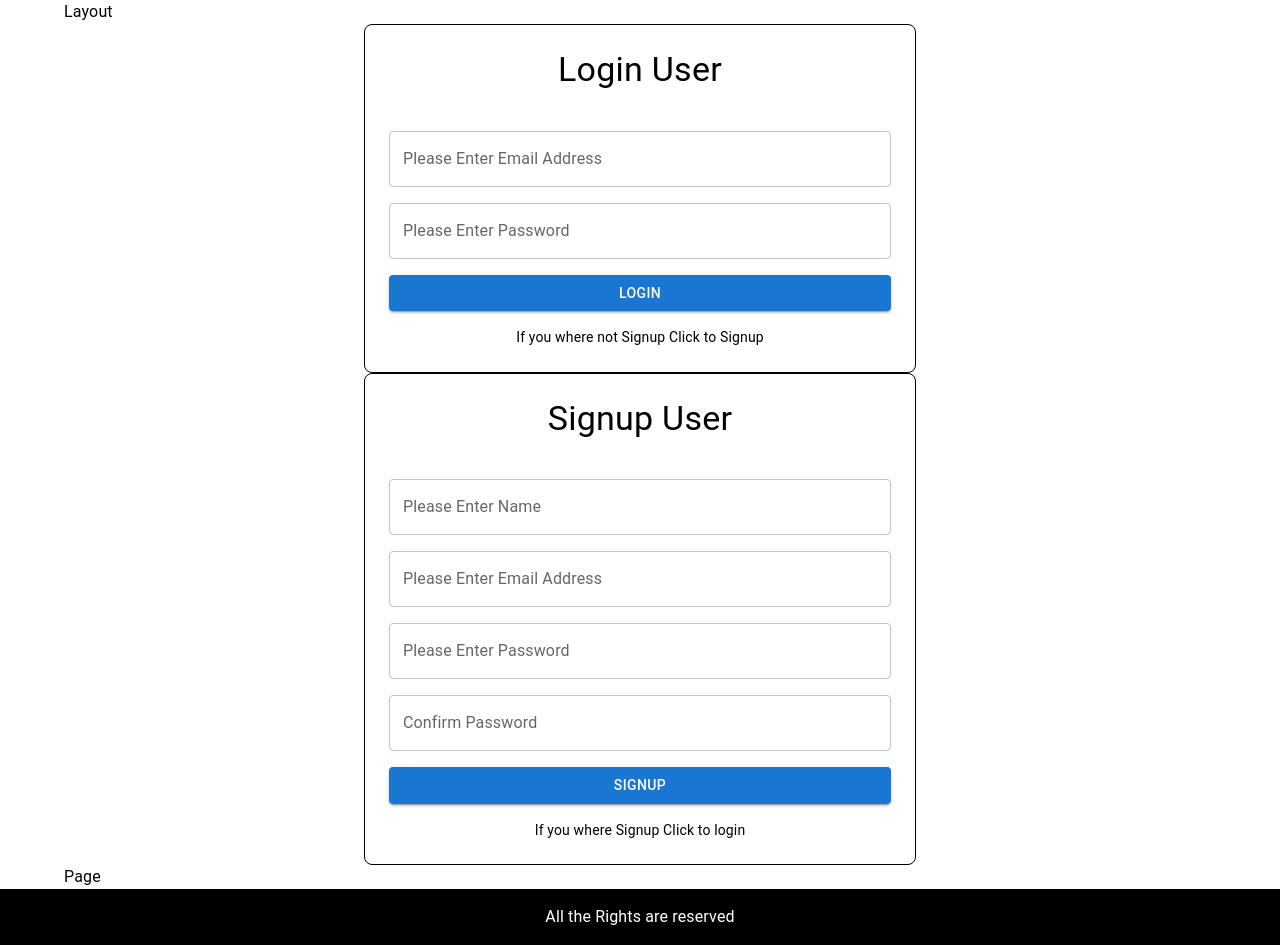
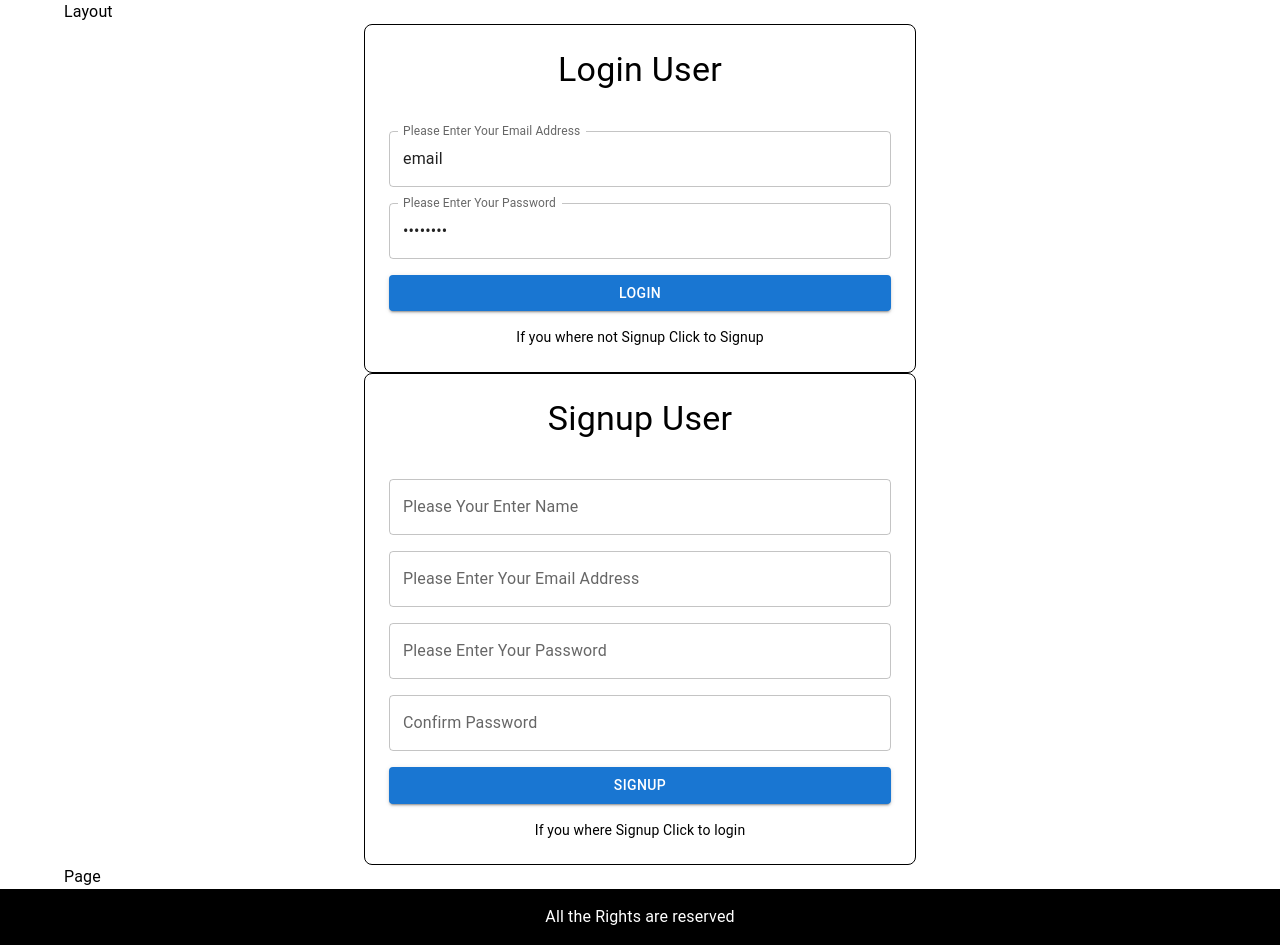
Before and after one commit to rajprakash9695/blogify, a React (Vite) app: page / in a window 1280 px wide. Built offline with nearby package versions, Linux system fonts and the light colour scheme.

Commit message:
placeholder

```diff
--- a/src/components/Login.tsx
+++ b/src/components/Login.tsx
@@ -17,10 +17,18 @@ function Login() {
         </Typography>
         <TextField
           variant="outlined"
+          type="email"
           fullWidth
-          label="Please Enter Email Address"
+          label="Please Enter Your Email Address"
+          value={"email"}
         />
-        <TextField variant="outlined" fullWidth label="Please Enter Password" />
+        <TextField
+          variant="outlined"
+          type="password"
+          fullWidth
+          value={"password"}
+          label="Please Enter Your Password"
+        />
         <Button type="submit" variant="contained">
           Login
         </Button>
--- a/src/components/Signup.tsx
+++ b/src/components/Signup.tsx
@@ -15,14 +15,30 @@ function Signup() {
         <Typography variant="h4" mb={3}>
           Signup User{" "}
         </Typography>
-        <TextField variant="outlined" fullWidth label="Please Enter Name" />
         <TextField
           variant="outlined"
           fullWidth
-          label="Please Enter Email Address"
+          label="Please Your Enter Name"
+          type="text"
         />
-        <TextField variant="outlined" fullWidth label="Please Enter Password" />
-        <TextField variant="outlined" fullWidth label="Confirm  Password" />
+        <TextField
+          variant="outlined"
+          fullWidth
+          label="Please Enter Your Email Address"
+          type="email"
+        />
+        <TextField
+          variant="outlined"
+          fullWidth
+          label="Please Enter Your Password"
+          type="password"
+        />
+        <TextField
+          variant="outlined"
+          fullWidth
+          label="Confirm  Password"
+          type="password"
+        />
         <Button type="submit" variant="contained">
           Signup
         </Button>
```
